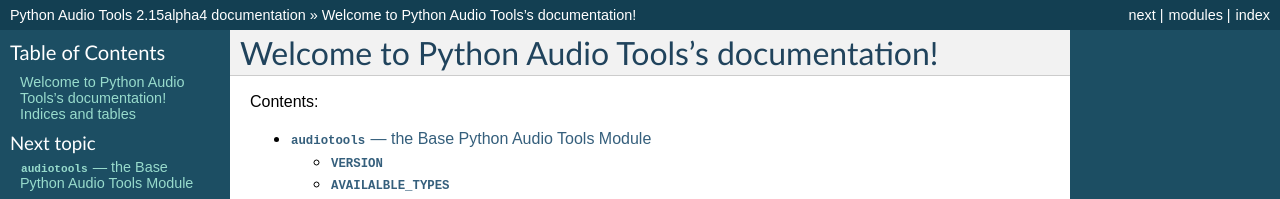
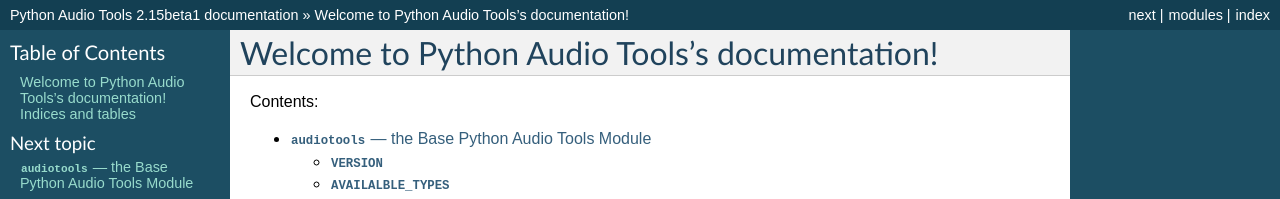
Before and after one commit to tuffy/python-audio-tools, a Sphinx documentation site: the page built from docs/programming/source/index.rst, in a window 1280 px wide and 900 px high. Shown: the top 199 px of the window. Built offline with Sphinx 7.4.7, drawn with Linux system fonts in a browser that asks for light colours; some of the changed text lies outside the part shown.

Commit message:
Bump version to 2.15beta1

```diff
--- a/audiotools/__init__.py
+++ b/audiotools/__init__.py
@@ -98,7 +98,7 @@
 THUMBNAIL_FORMAT = config.get_default("Thumbnail","format","jpeg")
 THUMBNAIL_SIZE = config.getint_default("Thumbnail","size",150)
 
-VERSION = "2.15alpha4"
+VERSION = "2.15beta1"
 
 FILENAME_FORMAT = config.get_default(
     "Filenames","format",
--- a/docs/programming/source/conf.py
+++ b/docs/programming/source/conf.py
@@ -45,9 +45,9 @@
 # built documents.
 #
 # The short X.Y version.
-version = '2.15alpha4'
+version = '2.15'
 # The full version, including alpha/beta/rc tags.
-release = '2.15alpha4'
+release = '2.15beta1'
 
 # The language for content autogenerated by Sphinx. Refer to documentation
 # for a list of supported languages.
--- a/setup.py
+++ b/setup.py
@@ -17,7 +17,7 @@
 #along with this program; if not, write to the Free Software
 #Foundation, Inc., 51 Franklin Street, Fifth Floor, Boston, MA  02110-1301  USA
 
-VERSION = '2.15alpha4'
+VERSION = '2.15beta1'
 
 import sys
 
```
Also changed, not shown: 1 other file.
